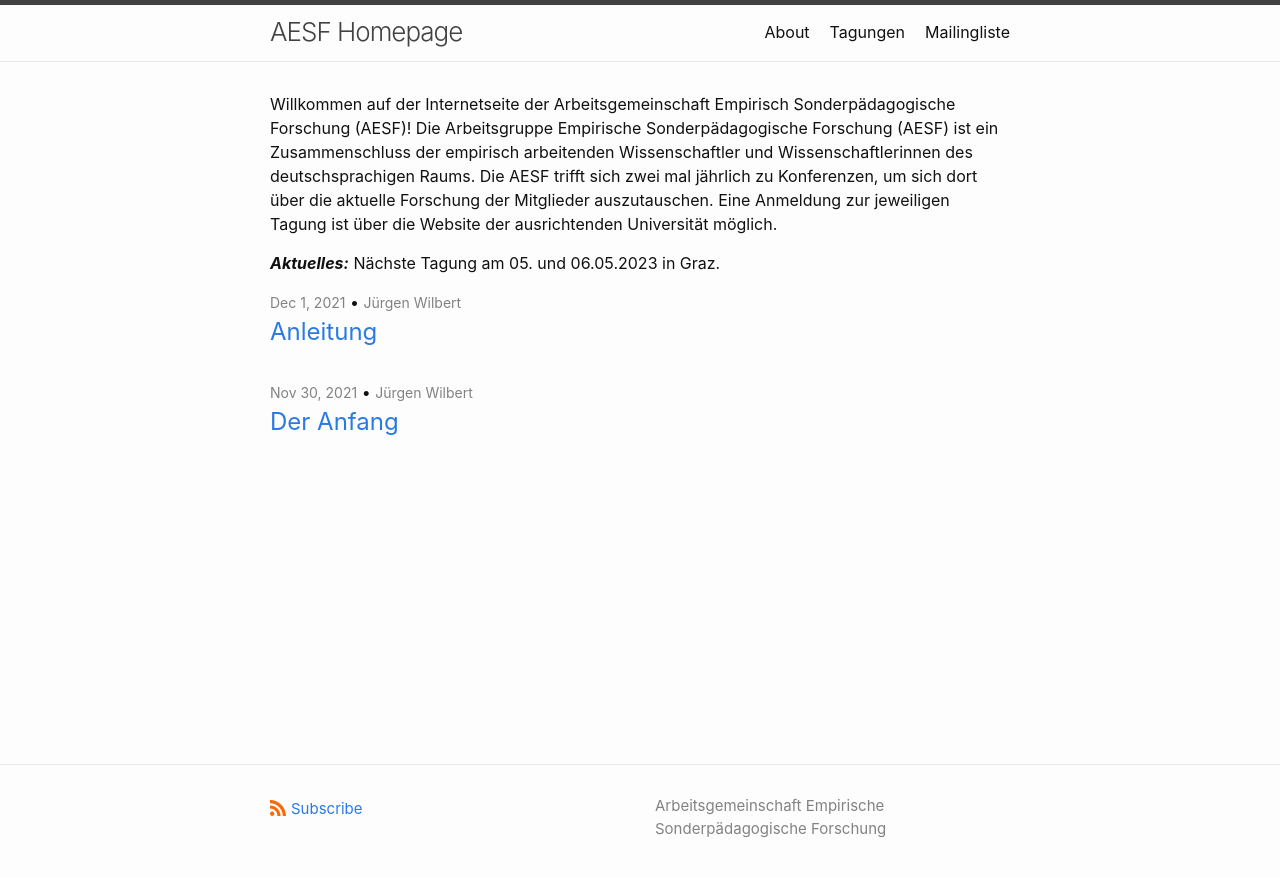
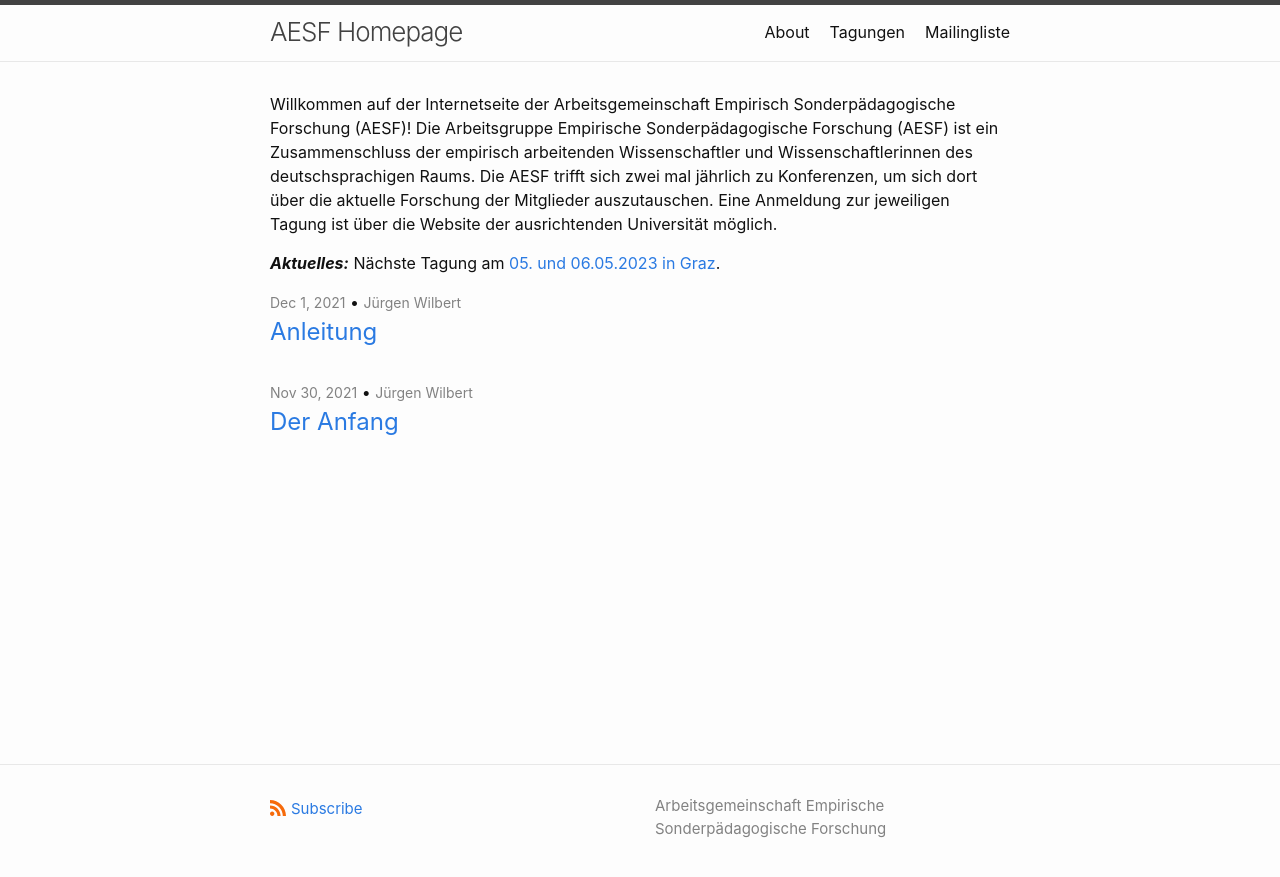
Before and after one commit to jazznbass/aesf_homepage, a Jekyll site: the page built from index.md, in a window 1280 px wide. Shown: the top 877 px of the page. Built offline with Jekyll 4.4.1, drawn with Linux system fonts in a browser that asks for light colours; part of the change alters nothing that is shown.

```diff
--- a/index.md
+++ b/index.md
@@ -6,4 +6,4 @@ Willkommen auf der Internetseite der Arbeitsgemeinschaft Empirisch Sonderpädago
 Die Arbeitsgruppe Empirische Sonderpädagogische Forschung (AESF) ist ein Zusammenschluss der empirisch arbeitenden Wissenschaftler und Wissenschaftlerinnen des deutschsprachigen Raums. Die AESF trifft sich zwei mal jährlich zu Konferenzen, um sich dort über die aktuelle Forschung der Mitglieder auszutauschen. Eine Anmeldung zur jeweiligen Tagung ist über die Website der ausrichtenden Universität möglich.
 
 ***Aktuelles:***
-Nächste Tagung am 05. und 06.05.2023 in Graz.
+Nächste Tagung am [05. und 06.05.2023 in Graz](https://aesf2023.de/2023-spring/).
```
